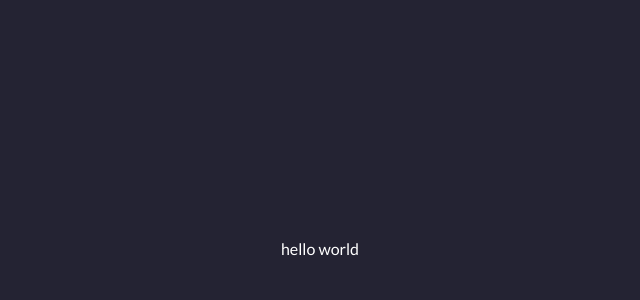
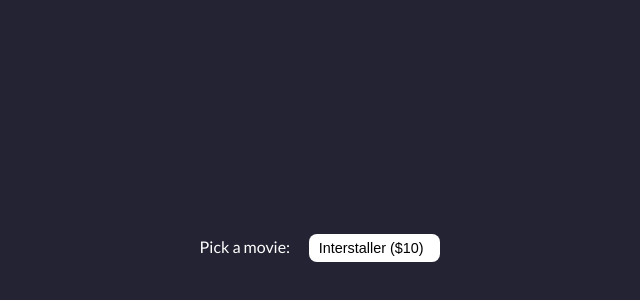
Before and after one commit to mahmood-kn/react-movie-seat-booking, a React (Create React App) app: page / in a window 1280 px wide. Shown: the part 152-452 px from the top of the page, without its empty margins (320-960 px from the left). Built offline with nearby package versions, Linux system fonts and the light colour scheme.

Commit message:
selectList component

```diff
--- a/src/App.js
+++ b/src/App.js
@@ -1,7 +1,12 @@
 import React from 'react';
+import SelectList from './components/SelectList';
 
 function App() {
-  return <div className='App'>hello world</div>;
+  return (
+    <>
+      <SelectList />
+    </>
+  );
 }
 
 export default App;
--- a/src/components/SelectList.js
+++ b/src/components/SelectList.js
@@ -2,9 +2,9 @@
 
 const SelectList = () => {
   return (
-    <div class='movie-container'>
+    <div className='movie-container'>
       <label>Pick a movie: </label>
-      <select id='select-list'>
+      <select>
         <option value='10'>Interstaller ($10)</option>
         <option value='15'>Scare Face ($15)</option>
         <option value='8'>Good Fellas ($8)</option>
```
